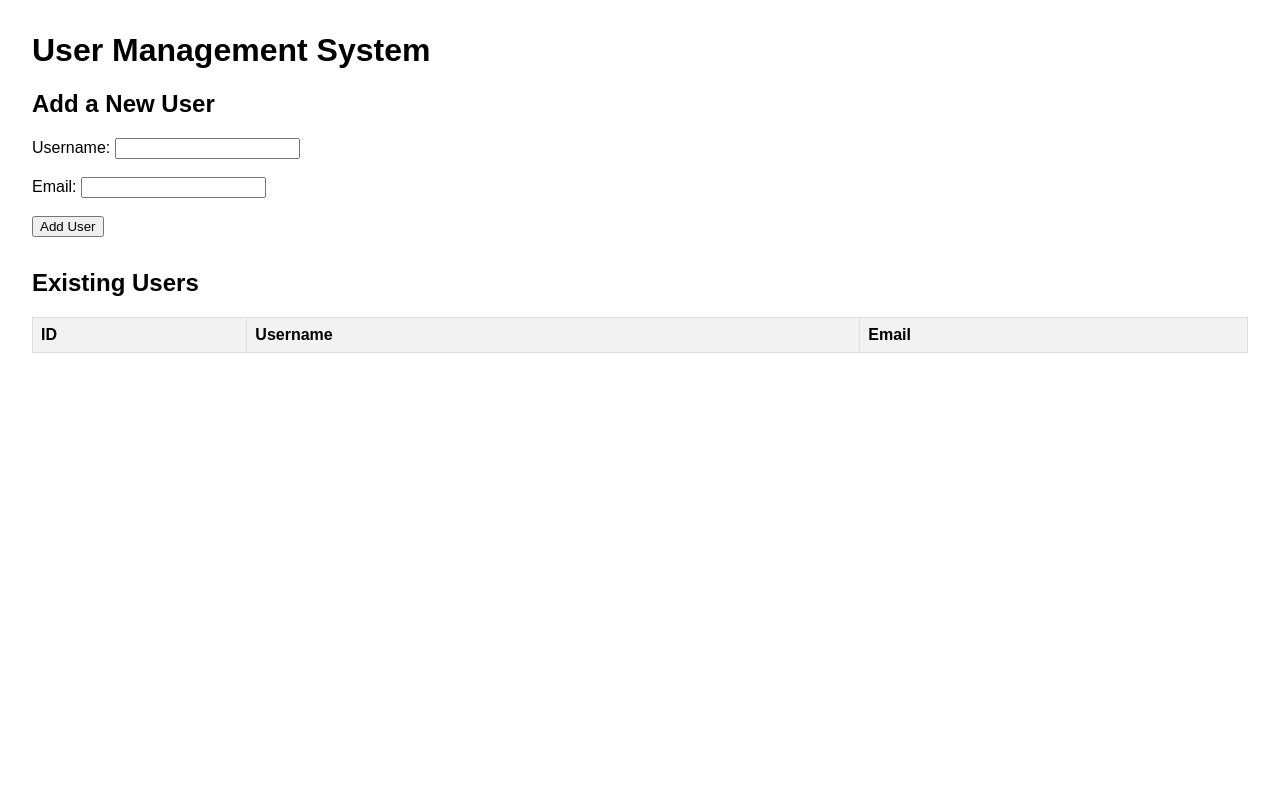
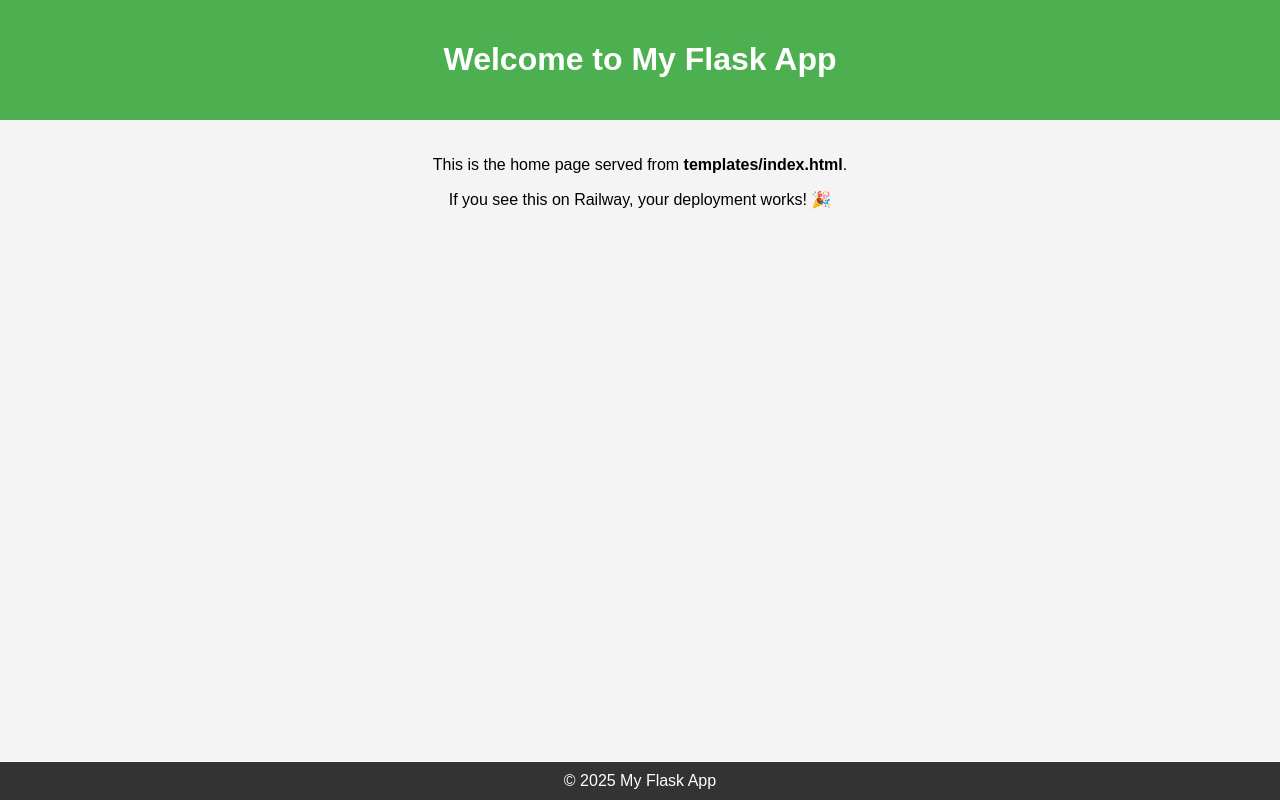
Before and after one commit to Dutta-Raj/Healthbot, a Flask app: page / in a window 1280 px wide. Run offline with Flask 3, Linux system fonts and the light colour scheme; lists and menus that the app fills with data are empty.

Commit message:
Update index.html

```diff
--- a/templates/index.html
+++ b/templates/index.html
@@ -2,47 +2,44 @@
 <html lang="en">
 <head>
     <meta charset="UTF-8">
-    <title>User Management</title>
+    <meta name="viewport" content="width=device-width, initial-scale=1.0">
+    <title>Welcome</title>
     <style>
-        body { font-family: sans-serif; margin: 2em; }
-        form { margin-bottom: 2em; }
-        table { width: 100%; border-collapse: collapse; }
-        th, td { border: 1px solid #ddd; padding: 8px; text-align: left; }
-        th { background-color: #f2f2f2; }
+        body {
+            font-family: Arial, sans-serif;
+            text-align: center;
+            background-color: #f4f4f4;
+            margin: 0;
+            padding: 0;
+        }
+        header {
+            background-color: #4CAF50;
+            color: white;
+            padding: 20px 0;
+        }
+        main {
+            padding: 20px;
+        }
+        footer {
+            background-color: #333;
+            color: white;
+            padding: 10px 0;
+            position: fixed;
+            bottom: 0;
+            width: 100%;
+        }
     </style>
 </head>
 <body>
-    <h1>User Management System</h1>
-
-    <h2>Add a New User</h2>
-    <form method="POST" action="/">
-        <label for="username">Username:</label>
-        <input type="text" id="username" name="username" required>
-        <br><br>
-        <label for="email">Email:</label>
-        <input type="email" id="email" name="email" required>
-        <br><br>
-        <button type="submit">Add User</button>
-    </form>
-
-    <h2>Existing Users</h2>
-    <table>
-        <thead>
-            <tr>
-                <th>ID</th>
-                <th>Username</th>
-                <th>Email</th>
-            </tr>
-        </thead>
-        <tbody>
-            {% for user in users %}
-            <tr>
-                <td>{{ user.id }}</td>
-                <td>{{ user.username }}</td>
-                <td>{{ user.email }}</td>
-            </tr>
-            {% endfor %}
-        </tbody>
-    </table>
+    <header>
+        <h1>Welcome to My Flask App</h1>
+    </header>
+    <main>
+        <p>This is the home page served from <strong>templates/index.html</strong>.</p>
+        <p>If you see this on Railway, your deployment works! 🎉</p>
+    </main>
+    <footer>
+        &copy; 2025 My Flask App
+    </footer>
 </body>
 </html>
```
